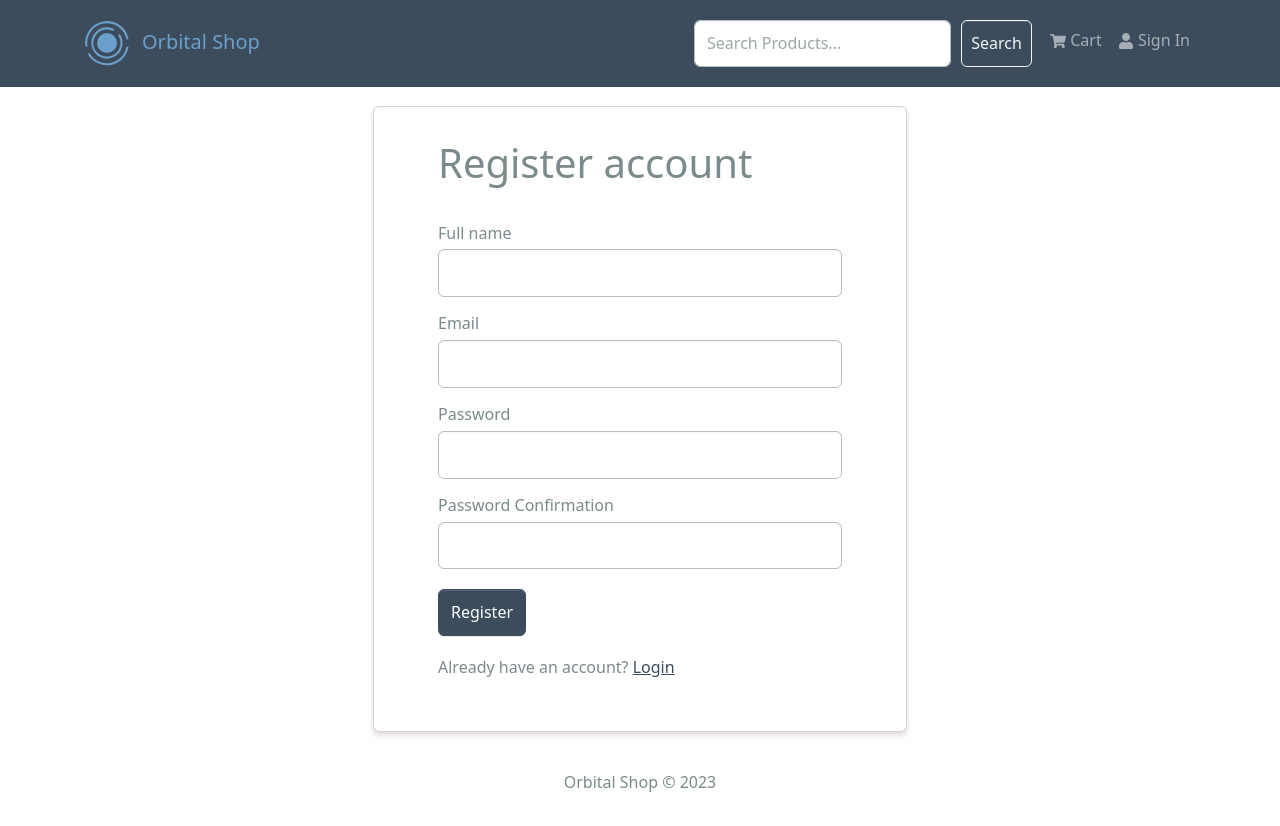
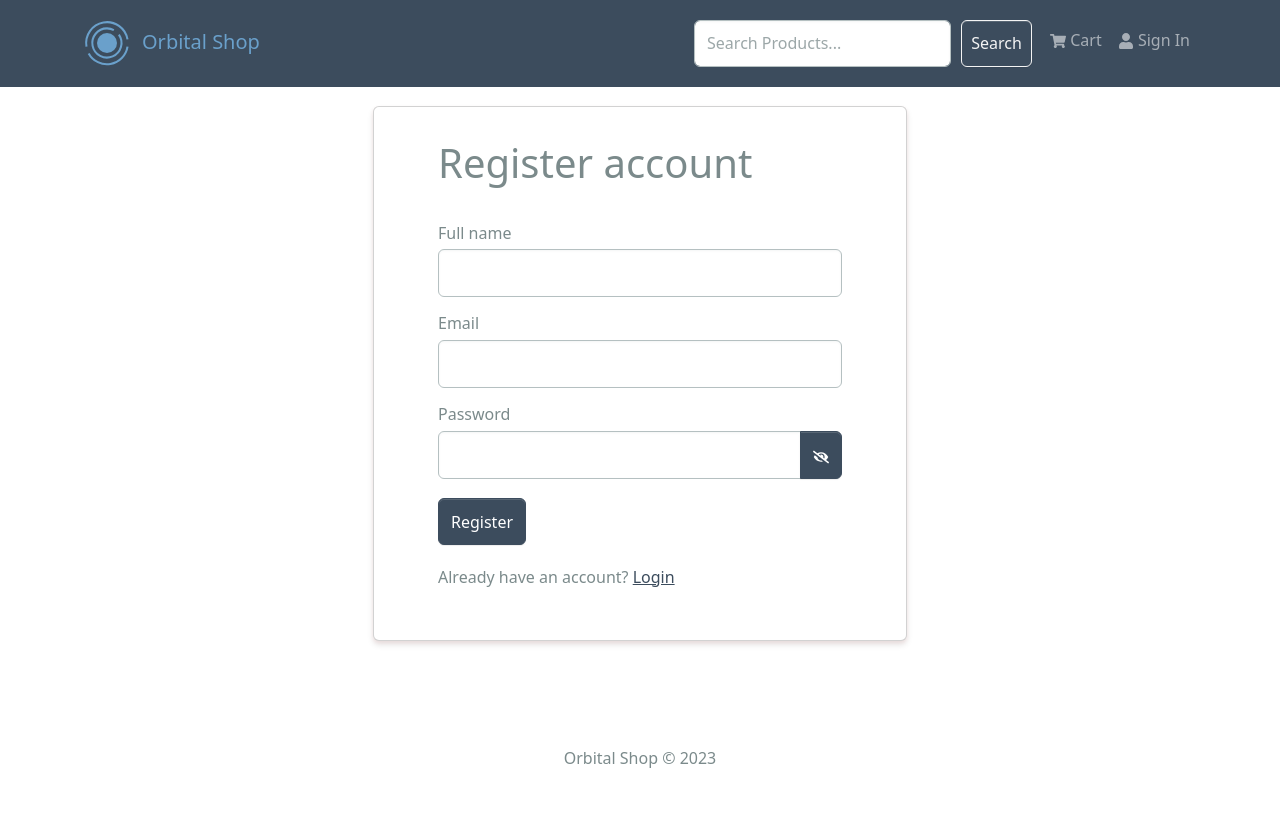
Before and after one commit to brameldering/orbital-microservices-kafka, a React (Create React App) app in the folder frontend/: page /register in a window 1280 px wide. Shown: the top 826 px of the page. After the commit the page ends 805 px from the top, so only its background shows below. Built offline with nearby package versions, Linux system fonts and the light colour scheme; what yup-password would draw is missing.

Commit message:
Improved Password fields with onclick pasword visibility and therefore removed password confirmation box in registerscreen

```diff
--- a/frontend/src/components/form/FormComponents.jsx
+++ b/frontend/src/components/form/FormComponents.jsx
@@ -1,4 +1,6 @@
-import { Form } from 'react-bootstrap';
+import { useState } from 'react';
+import { Form, InputGroup, Button } from 'react-bootstrap';
+import { FaEye, FaEyeSlash } from 'react-icons/fa';
 
 const FormComponent = ({ controlId, label, type, formik }) => {
   return (
@@ -42,17 +44,6 @@ const EmailField = ({ controlId, label, formik }) => {
   );
 };
 
-const PasswordField = ({ controlId, label, formik }) => {
-  return (
-    <FormComponent
-      controlId={controlId}
-      label={label}
-      type='password'
-      formik={formik}
-    />
-  );
-};
-
 const NumberField = ({ controlId, label, formik }) => {
   return (
     <FormComponent
@@ -87,11 +78,53 @@ const HiddenTextField = ({ controlId, formik }) => {
   );
 };
 
+const PasswordField = ({ controlId, label, formik }) => {
+  const [contentVisible, setContentVisible] = useState(false);
+  const showPassword = () => {
+    setContentVisible(true);
+  };
+  const hidePassword = () => {
+    setContentVisible(false);
+  };
+
+  return (
+    <>
+      <Form.Group className='my-2' controlId={controlId}>
+        <Form.Label className='my-1'>{label}</Form.Label>
+        <InputGroup>
+          <Form.Control
+            name={controlId}
+            type={contentVisible ? 'text' : 'password'}
+            onChange={formik.handleChange}
+            onBlur={formik.handleBlur}
+            value={formik.values[controlId]}
+          />
+          <Button
+            className='btn-outline'
+            style={{ position: 'relative' }}
+            onMouseDown={showPassword}
+            onMouseUp={hidePassword}
+            onBlur={hidePassword}
+            type='button'
+          >
+            {contentVisible ? <FaEye /> : <FaEyeSlash />}
+          </Button>
+        </InputGroup>
+        <Form.Text className='text-danger'>
+          {formik.touched[controlId] && formik.errors[controlId] ? (
+            <div className='text-danger'>{formik.errors[controlId]}</div>
+          ) : null}
+        </Form.Text>
+      </Form.Group>
+    </>
+  );
+};
+
 export {
   TextField,
   EmailField,
-  PasswordField,
   NumberField,
   CheckBoxField,
   HiddenTextField,
+  PasswordField,
 };
--- a/frontend/src/components/form/ValidationSpecs.jsx
+++ b/frontend/src/components/form/ValidationSpecs.jsx
@@ -11,6 +11,7 @@ const numField = () =>
 
 const passwordField = () =>
   Yup.string()
+    .required()
     .min(
       6,
       'password must contain 6 or more characters with at least one of each: uppercase, lowercase, number and special'
--- a/frontend/src/screens/user/ChangePasswordScreen.jsx
+++ b/frontend/src/screens/user/ChangePasswordScreen.jsx
@@ -30,7 +30,6 @@ const ChangePasswordScreen = () => {
       currentPassword: '',
       newPassword: '',
     },
-    enableReinitialize: true,
     validationSchema: Yup.object({
       currentPassword: passwordField(),
       newPassword: passwordField(),
@@ -89,7 +88,7 @@ const ChangePasswordScreen = () => {
       <FormContainer>
         <h1>Change Password</h1>
         {errorUpdating && <ErrorMessage error={errorUpdating} />}
-        <Form onSubmit={formik.handleSubmit}>
+        <Form>
           <PasswordField
             controlId='currentPassword'
             label='Current Password'
@@ -101,6 +100,7 @@ const ChangePasswordScreen = () => {
             formik={formik}
           />
           <Button
+            onClick={formik.handleSubmit}
             disabled={buttonDisabled}
             type='submit'
             variant='primary mt-2'
--- a/frontend/src/screens/user/ProfileScreen.jsx
+++ b/frontend/src/screens/user/ProfileScreen.jsx
@@ -23,7 +23,6 @@ const ProfileScreen = () => {
       name: userInfo?.name || '',
       email: userInfo?.email || '',
     },
-    enableReinitialize: true,
     validationSchema: Yup.object({
       name: textField().required('required'),
       email: textField().required('required').email('Invalid email address'),
--- a/frontend/src/screens/user/RegisterScreen.jsx
+++ b/frontend/src/screens/user/RegisterScreen.jsx
@@ -44,16 +44,11 @@ function RegisterScreen() {
       name: '',
       email: '',
       password: '',
-      passwordConfirmation: '',
     },
     validationSchema: Yup.object({
       name: textField().required('required'),
       email: textField().required('required').email('Invalid email address'),
       password: passwordField().required('required'),
-      passwordConfirmation: passwordField().oneOf(
-        [Yup.ref('password'), null],
-        'Passwords must match'
-      ),
     }),
     onSubmit: async (values) => {
       const name = values.name;
@@ -79,11 +74,6 @@ function RegisterScreen() {
         <TextField controlId='name' label='Full name' formik={formik} />
         <EmailField controlId='email' label='Email' formik={formik} />
         <PasswordField controlId='password' label='Password' formik={formik} />
-        <PasswordField
-          controlId='passwordConfirmation'
-          label='Password Confirmation'
-          formik={formik}
-        />
         <Button disabled={registering} type='submit' variant='primary mt-2'>
           Register
         </Button>
```
Also changed, not shown: frontend/src/assets/styles/bootstrap.custom.css.
